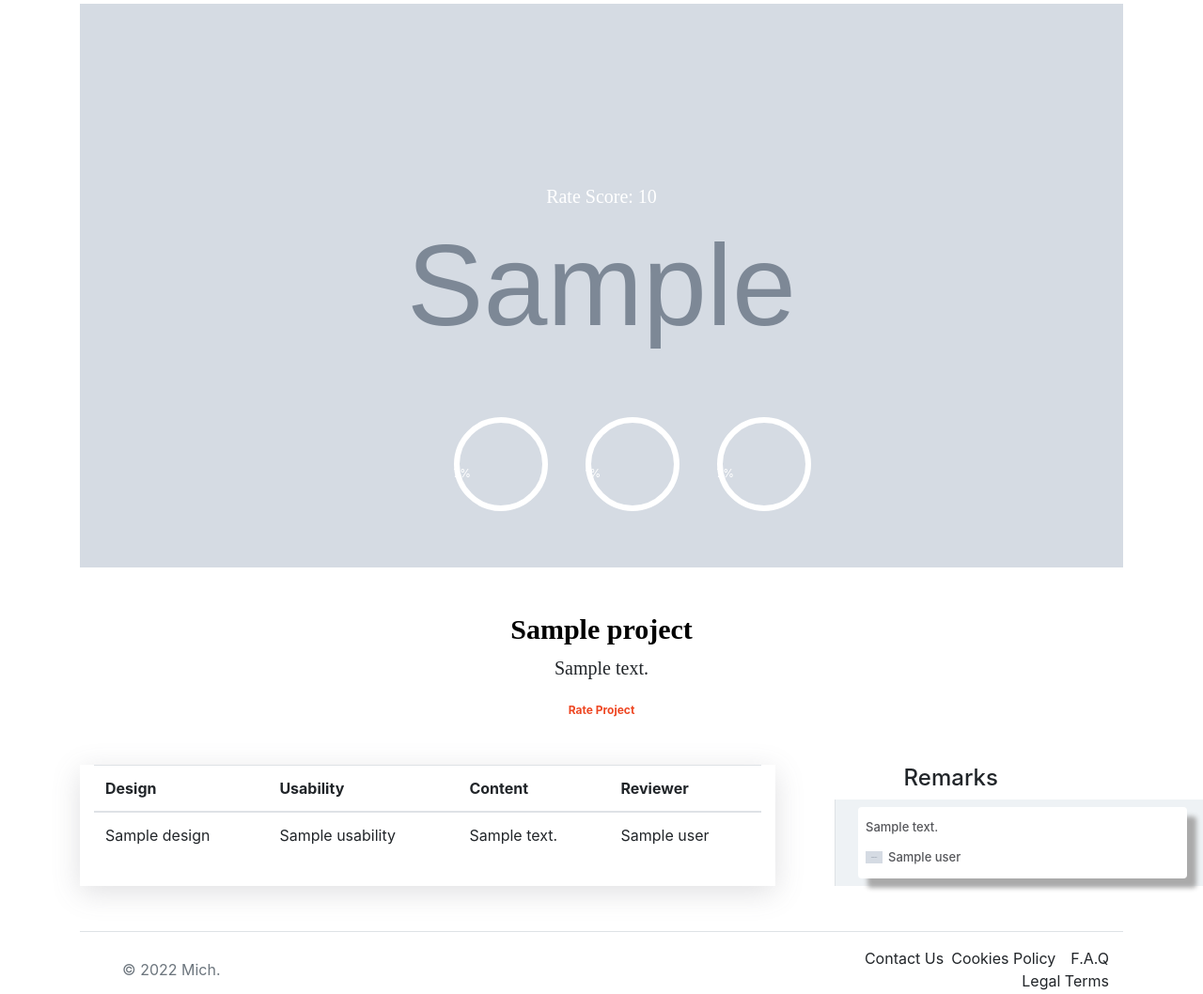
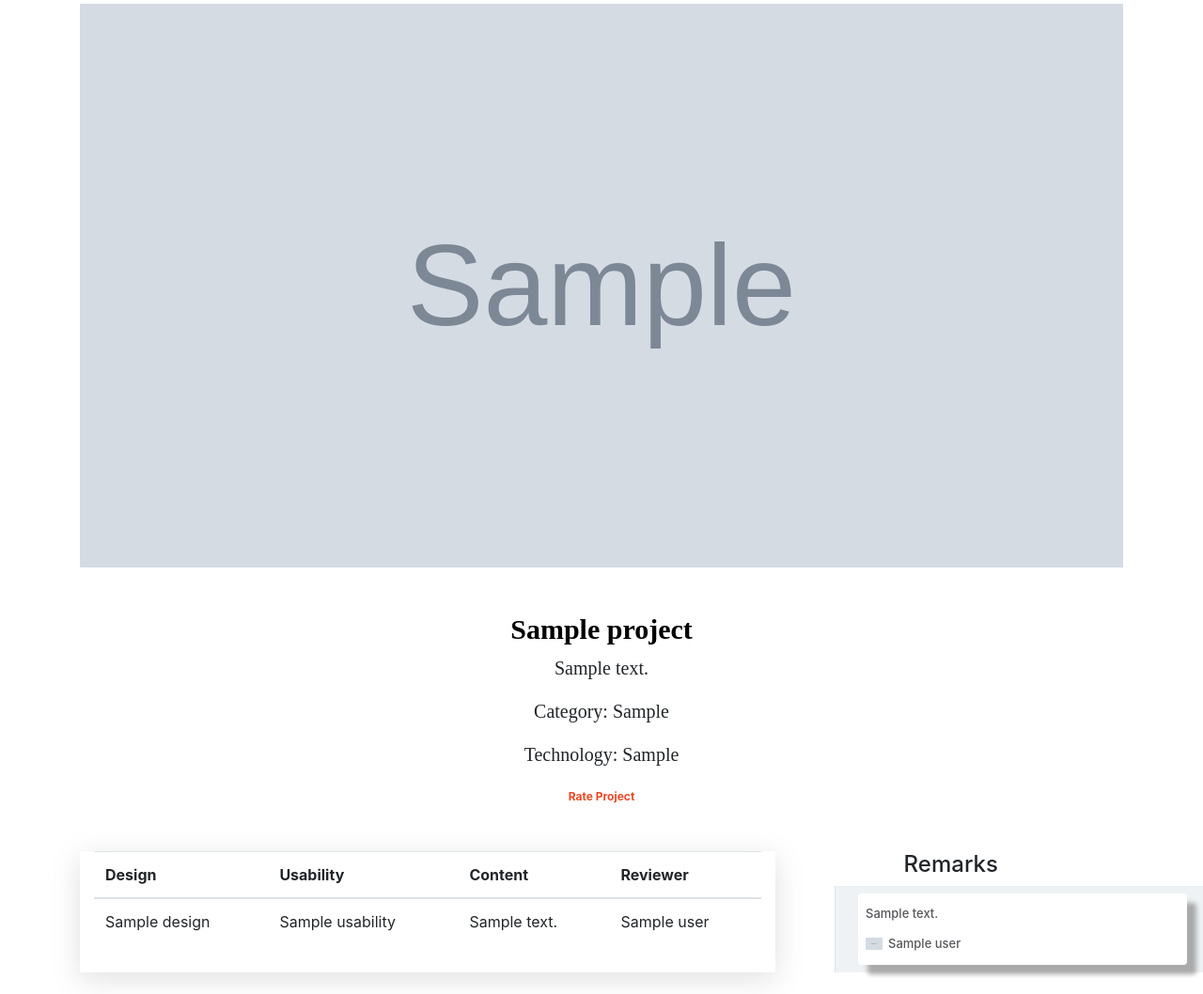
Before and after one commit to AtienoObwanda/Mich., a Django app: template app/templates/projects/project_detail.html in a window 1280 px wide. Shown: the part 203-1261 px from the top of the page at 94% size. Run offline with Django 3.2, Linux system fonts and the light colour scheme; the template is opened without the code that fills it: most values are stand-ins (such as "Sample title", 1, 10 or a date in 2020); grey boxes marked "Sample" are stand-in pictures; some libraries are stand-ins or nearby versions.

Commit message:
removing the score average functionality

```diff
--- a/app/templates/projects/project_detail.html
+++ b/app/templates/projects/project_detail.html
@@ -7,41 +7,13 @@
 <div class="carousel-inner mb-5" role="listbox">
     <div class="carouselItem active image" style="background-image: url('{{project.projectImage.url}}')">
       <div class="carousel-caption d-none d-md-block">
-        <p class="lead text-center pt-50">Rate Score: {{scoreAverage}}</p>
 
     <div class="row d-flex justify-content-center mt-100 ml-5">
 
     <div class="col-md-8 ml-5">
-        <div class="progress yellow">
-            <span class="progress-left">
-                            <span class="progress-bar"></span>
-            </span>
-            <span class="progress-right">
-                            <span class="progress-bar"></span>
-            </span>
-            <div class="progress-value">7%</div>
-          </div>
-
-        <div class="progress blue">
-            <span class="progress-left">
-                              <span class="progress-bar"></span>
-            </span>
-            <span class="progress-right">
-                              <span class="progress-bar"></span>
-            </span>
-            <div class="progress-value">1%</div>
-          </div>
 
 
-            <div class="progress yellow">
-              <span class="progress-left">
-                              <span class="progress-bar"></span>
-              </span>
-              <span class="progress-right">
-                              <span class="progress-bar"></span>
-              </span>
-              <div class="progress-value">7%</div>
-            </div>
+
         </div>
         </div>
 
@@ -56,6 +28,9 @@
 <div class="container mb-5 mt-5">
     <h3 class="display-4">{{project.projectName}}</h3>
     <p class="lead text-center">{{project.projectDescription}}</p>
+    <p class="lead text-center">Category: {{project.projectCategory}}</p>
+    <p class="lead text-center">Technology: {{project.projectTechnology}}</p>
+
     <p class="text-center" > <a href="{% url 'review' project.pk %}" style="text-decoration: none; color: #ee4723; font-size: 12px; font-weight: bold">Rate Project</a></p>
 
 
```
Also changed, not shown: app/views.py (+9 -9 lines).
